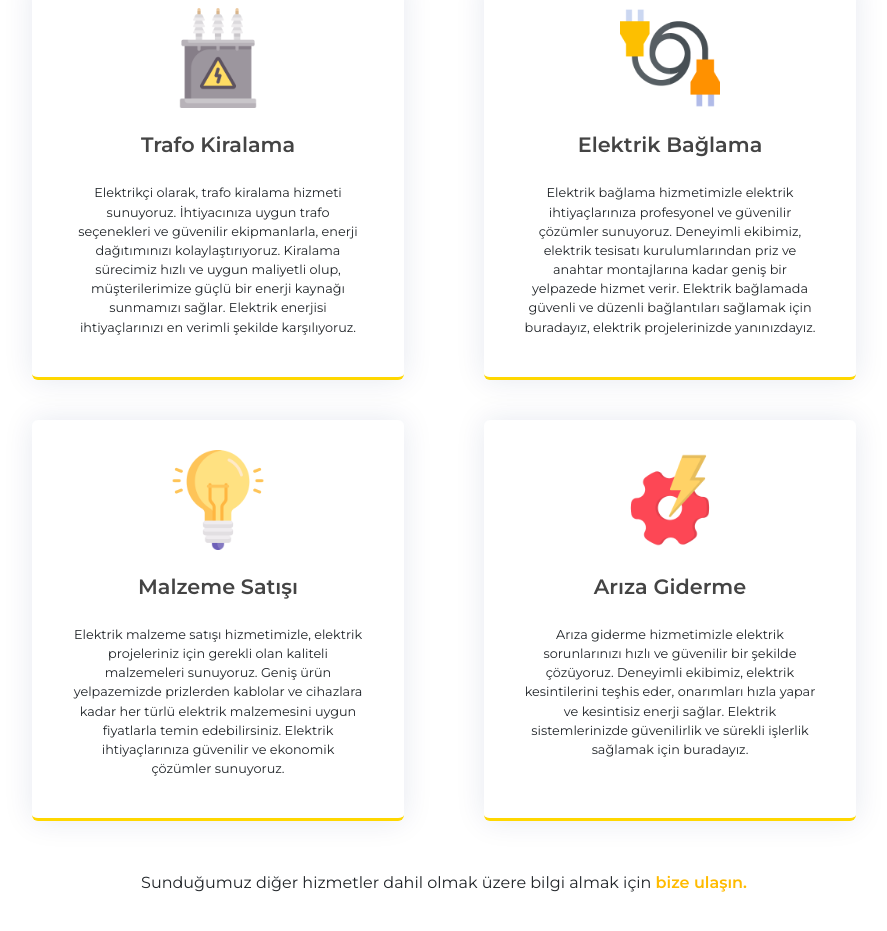
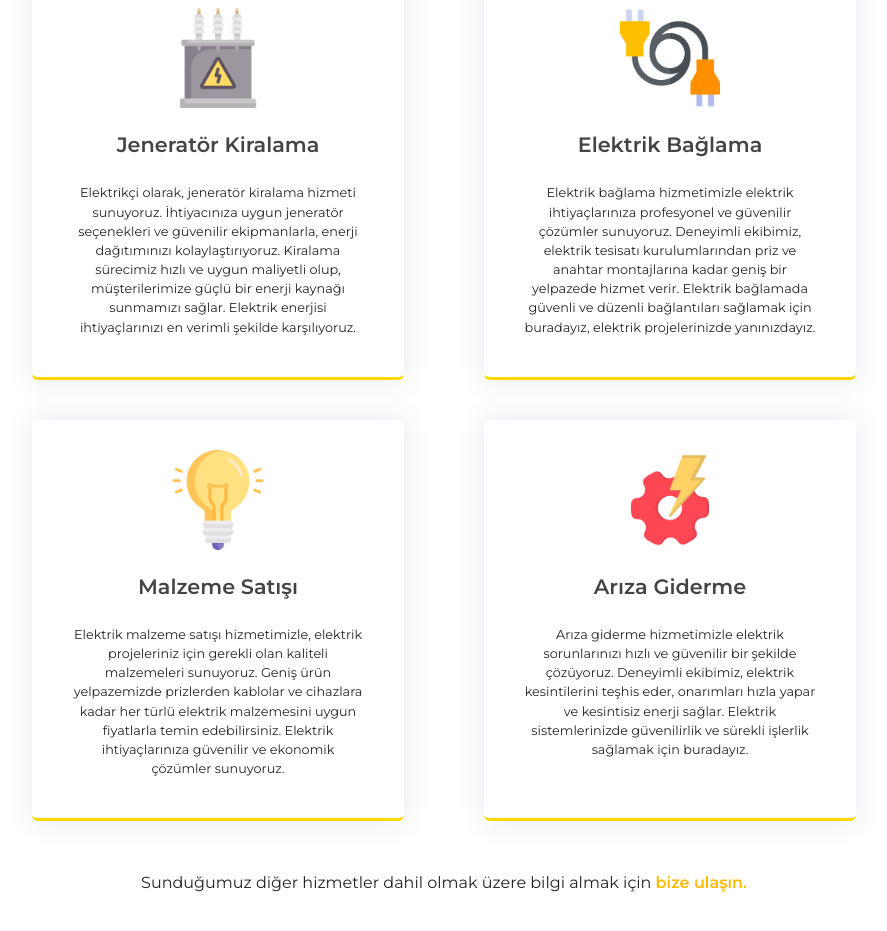
Before and after one commit to erenaygunn/korkutefe-elektrik, a React (Vite) app: page / in a window 1280 px wide. Shown: the part 1040-1971 px from the top of the page, without its empty margins (196-1083 px from the left). Built offline with nearby package versions, Linux system fonts and the light colour scheme.

Commit message:
Update Hizmetler.jsx

```diff
--- a/src/components/Hizmetler/Hizmetler.jsx
+++ b/src/components/Hizmetler/Hizmetler.jsx
@@ -13,7 +13,7 @@ const Hizmetler = () => {
         <h5 data-aos="fade-up">HİZMETLER</h5>
         <div className="hizmet-cards">
           <div className='responsive-row'>
-            <Card icon={transformer} title='Trafo Kiralama'>Elektrikçi olarak, trafo kiralama hizmeti sunuyoruz. İhtiyacınıza uygun trafo seçenekleri ve güvenilir ekipmanlarla, enerji dağıtımınızı kolaylaştırıyoruz. Kiralama sürecimiz hızlı ve uygun maliyetli olup, müşterilerimize güçlü bir enerji kaynağı sunmamızı sağlar. Elektrik enerjisi ihtiyaçlarınızı en verimli şekilde karşılıyoruz.</Card>
+            <Card icon={transformer} title='Jeneratör Kiralama'>Elektrikçi olarak, jeneratör kiralama hizmeti sunuyoruz. İhtiyacınıza uygun jeneratör seçenekleri ve güvenilir ekipmanlarla, enerji dağıtımınızı kolaylaştırıyoruz. Kiralama sürecimiz hızlı ve uygun maliyetli olup, müşterilerimize güçlü bir enerji kaynağı sunmamızı sağlar. Elektrik enerjisi ihtiyaçlarınızı en verimli şekilde karşılıyoruz.</Card>
             <Card icon={cable} title='Elektrik Bağlama'>Elektrik bağlama hizmetimizle elektrik ihtiyaçlarınıza profesyonel ve güvenilir çözümler sunuyoruz. Deneyimli ekibimiz, elektrik tesisatı kurulumlarından priz ve anahtar montajlarına kadar geniş bir yelpazede hizmet verir. Elektrik bağlamada güvenli ve düzenli bağlantıları sağlamak için buradayız, elektrik projelerinizde yanınızdayız.</Card>
           </div>
           <div className='responsive-row'>
```
